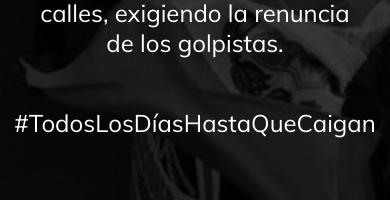
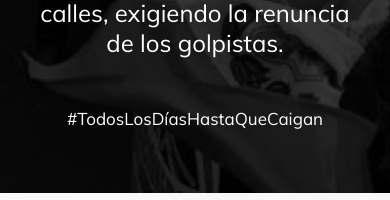
Before and after one commit to openpolitica/golpistas.pe, a Next.js app: page / in a window 390 px wide. Shown: the part 2332-2532 px from the top of the page. Built offline with nearby package versions, Linux system fonts and the light colour scheme; no server answers.

Commit message:
Fix hashtag style

```diff
--- a/styles/Banner.module.css
+++ b/styles/Banner.module.css
@@ -37,7 +37,12 @@
     padding: 1rem 2rem;
     padding-bottom: 4rem;
   }
+
   .title {
     font-size: 30px;
   }
+
+  .hashtag {
+    font-size: 17px;
+  }
 }
```
